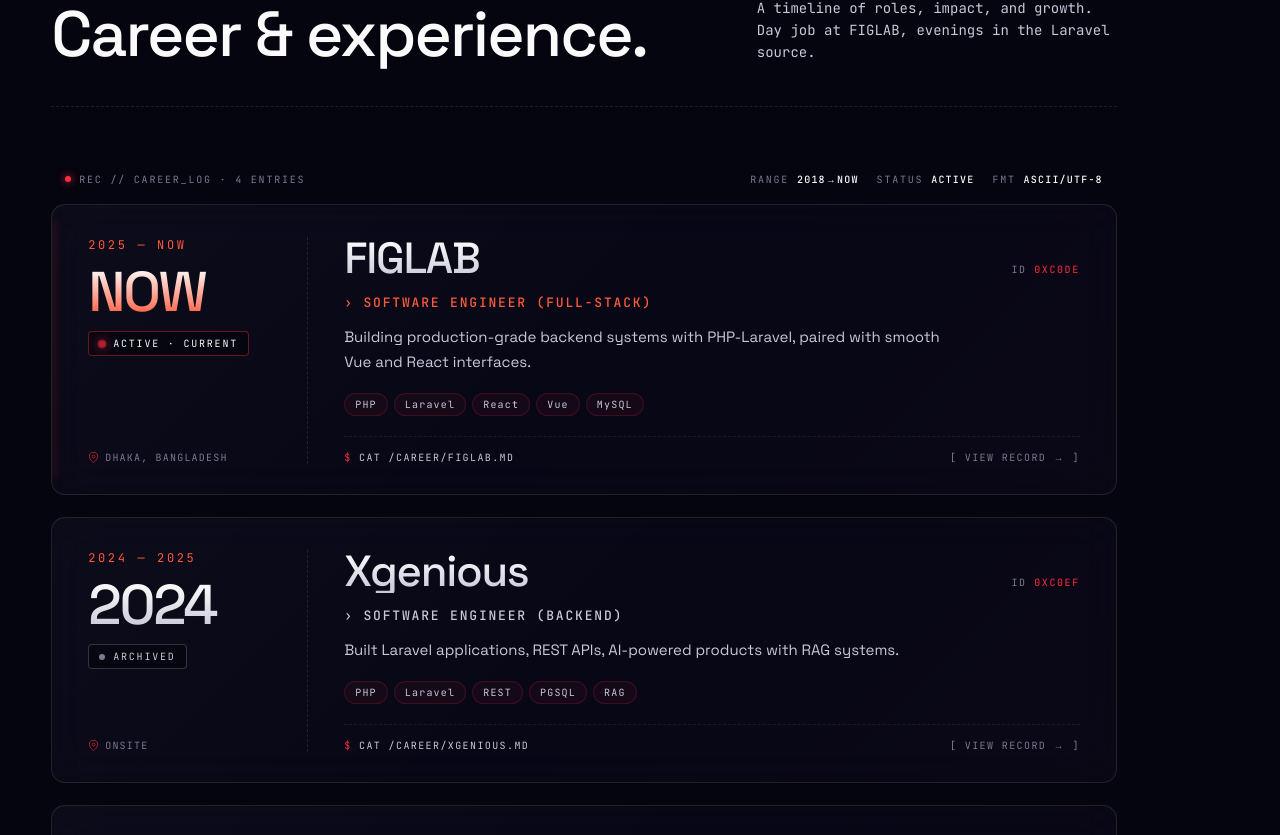
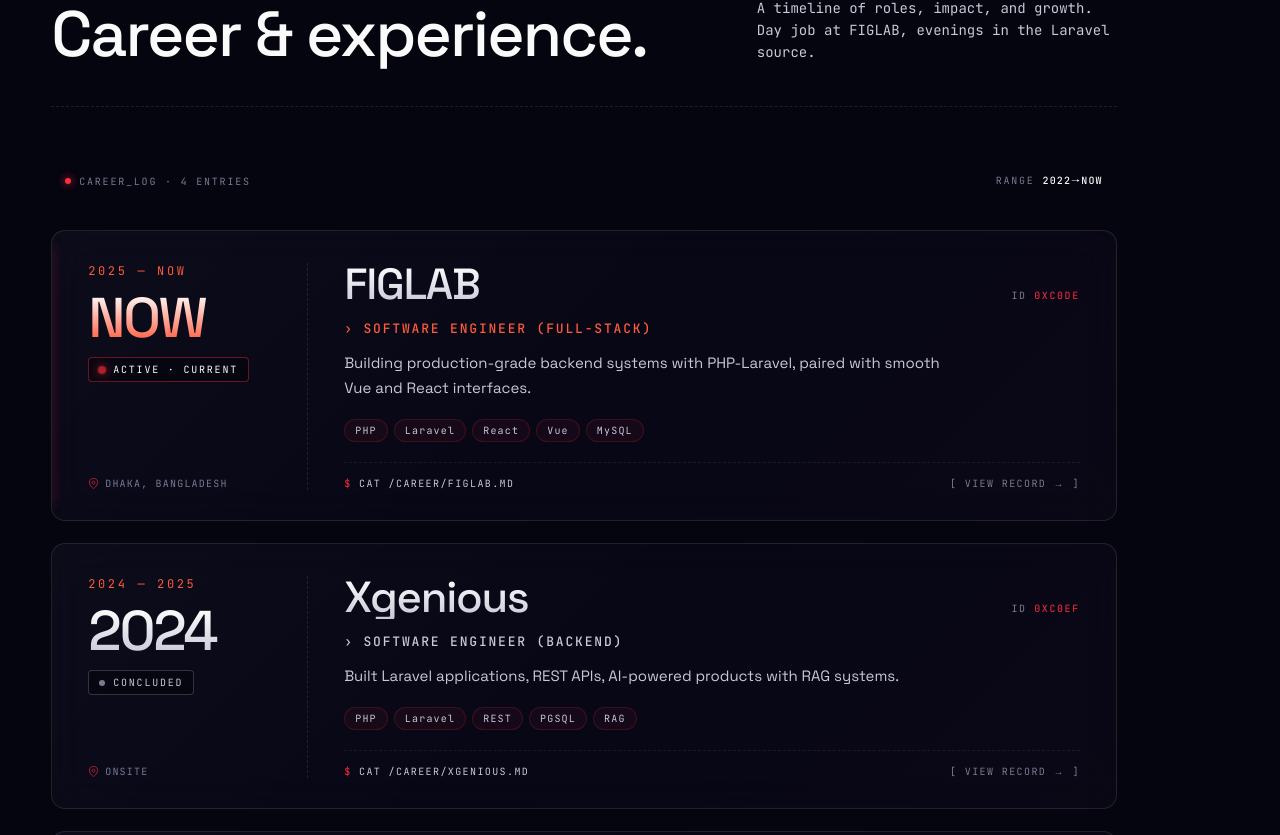
Before and after one commit to iz-ahmad/portfolio, a Next.js app: page / in a window 1280 px wide. Shown: the part 1765-2600 px from the top of the page. Built offline with nearby package versions, Linux system fonts and the light colour scheme; no server answers.

Commit message:
move meta bar inside exp2, simplify range label, rename Archived to Concluded

```diff
--- a/src/components/sections/Experience.tsx
+++ b/src/components/sections/Experience.tsx
@@ -50,16 +50,14 @@
         </div>
       </div>
 
-      <div className="exp2-meta">
-        <span className="exp2-meta-dot">REC // CAREER_LOG · {EXPERIENCES.length} ENTRIES</span>
-        <div className="exp2-meta-cluster">
-          <span>RANGE <b>2018→NOW</b></span>
-          <span>STATUS <b>ACTIVE</b></span>
-          <span>FMT <b>ASCII/UTF-8</b></span>
+      <div className="exp2" ref={rootRef} data-mode="reveal">
+        <div className="exp2-meta">
+          <span className="exp2-meta-dot">CAREER_LOG · {EXPERIENCES.length} ENTRIES</span>
+          <div className="exp2-meta-cluster">
+            <span>RANGE <b>2022🠒NOW</b></span>
+          </div>
         </div>
-      </div>
 
-      <div className="exp2" ref={rootRef} data-mode="reveal">
         {EXPERIENCES.map((e, i) => {
           const idHex = (0xC0DE + i * 17).toString(16).toUpperCase()
           const path  = `/career/${fileSlug(e.company)}.md`
@@ -79,7 +77,7 @@
                 <span className="exp2-status">
                   {e.status === 'current' ? 'Active · Current'
                     : e.status === 'active' ? 'Active'
-                    : 'Archived'}
+                    : 'Concluded'}
                 </span>
                 <span className="exp2-loc">
                   <svg width="11" height="11" viewBox="0 0 24 24" fill="none"
```
